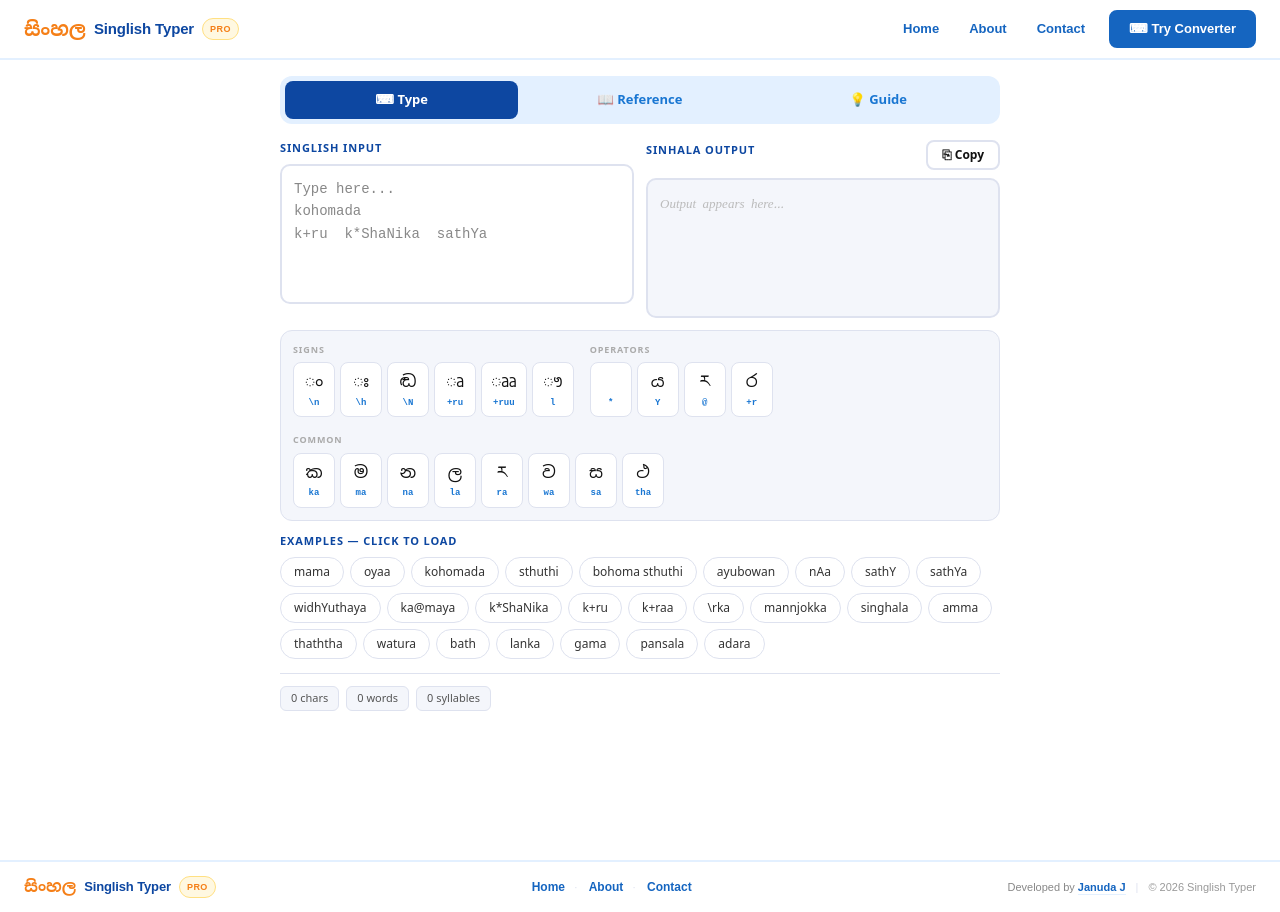
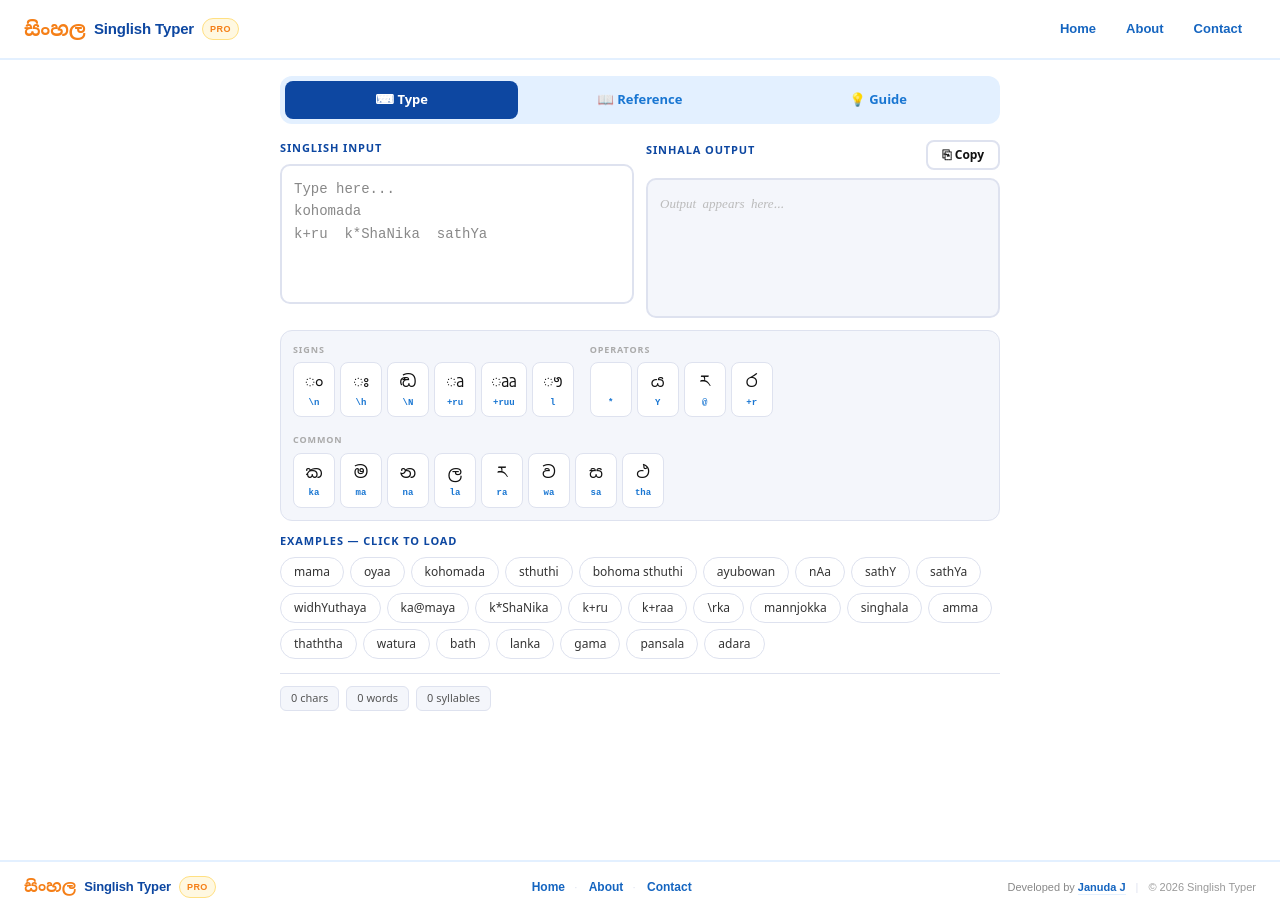
Before and after one commit to kjanuda/SinglishX, a Next.js app: page / in a window 1280 px wide. Built offline with nearby package versions, Linux system fonts and the light colour scheme.

Commit message:
first commit852

```diff
--- a/app/component/navabr.jsx
+++ b/app/component/navabr.jsx
@@ -109,28 +109,6 @@
               {link.label}
             </a>
           ))}
-
-          {/* CTA button */}
-          <a
-            href="/converter"
-            onMouseEnter={() => setHovered("cta")}
-            onMouseLeave={() => setHovered(null)}
-            style={{
-              marginLeft: 8,
-              fontSize: 13,
-              fontWeight: 700,
-              color: "#ffffff",
-              textDecoration: "none",
-              padding: "7px 18px",
-              borderRadius: 8,
-              background: hovered === "cta" ? "#0d47a1" : "#1565c0",
-              border: "2px solid #1565c0",
-              transition: "all .15s",
-              whiteSpace: "nowrap",
-            }}
-          >
-            ⌨ Try Converter
-          </a>
         </div>
 
         {/* ── Mobile Hamburger ── */}
@@ -205,23 +183,6 @@
               {link.label}
             </a>
           ))}
-          <a
-            href="/converter"
-            onClick={() => setMenuOpen(false)}
-            style={{
-              marginTop: 4,
-              fontSize: 14,
-              fontWeight: 700,
-              color: "#ffffff",
-              textDecoration: "none",
-              padding: "10px 14px",
-              borderRadius: 8,
-              background: "#1565c0",
-              textAlign: "center",
-            }}
-          >
-            ⌨ Try Converter
-          </a>
         </div>
       )}
 
```
